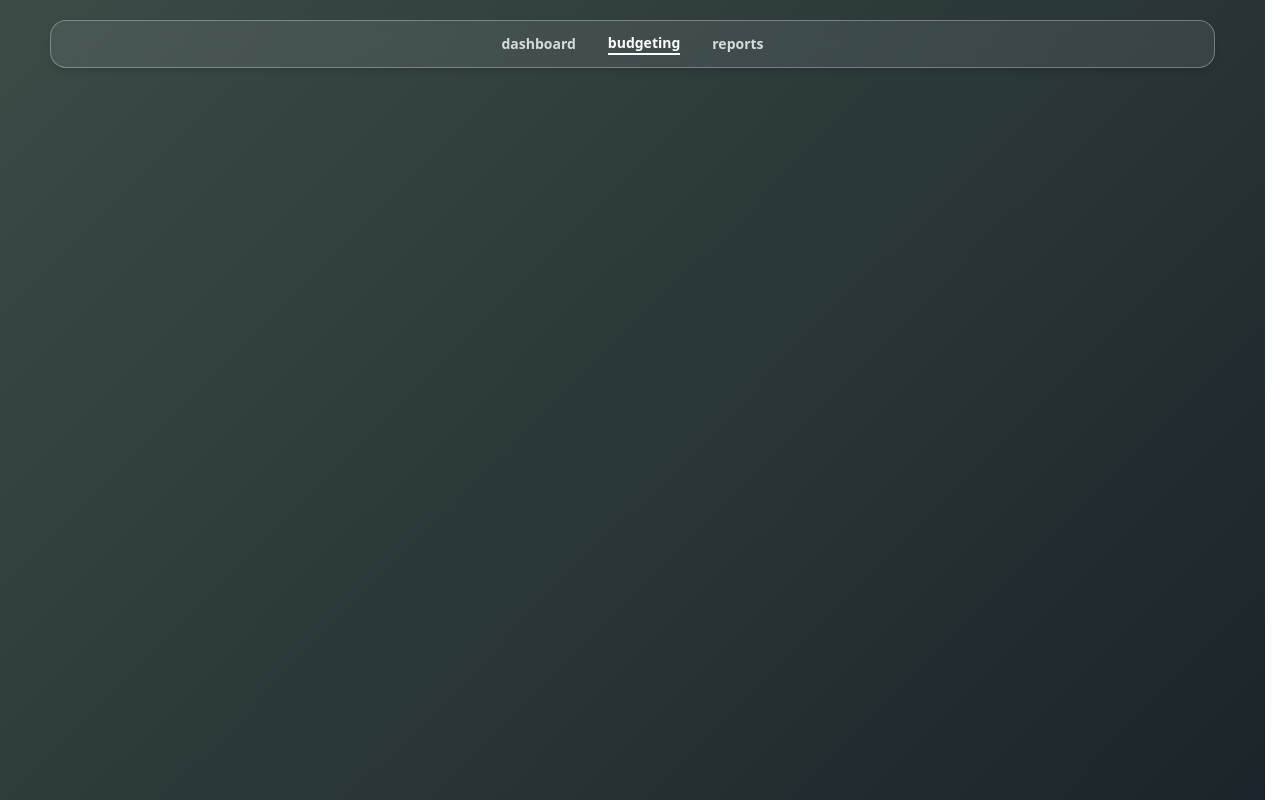
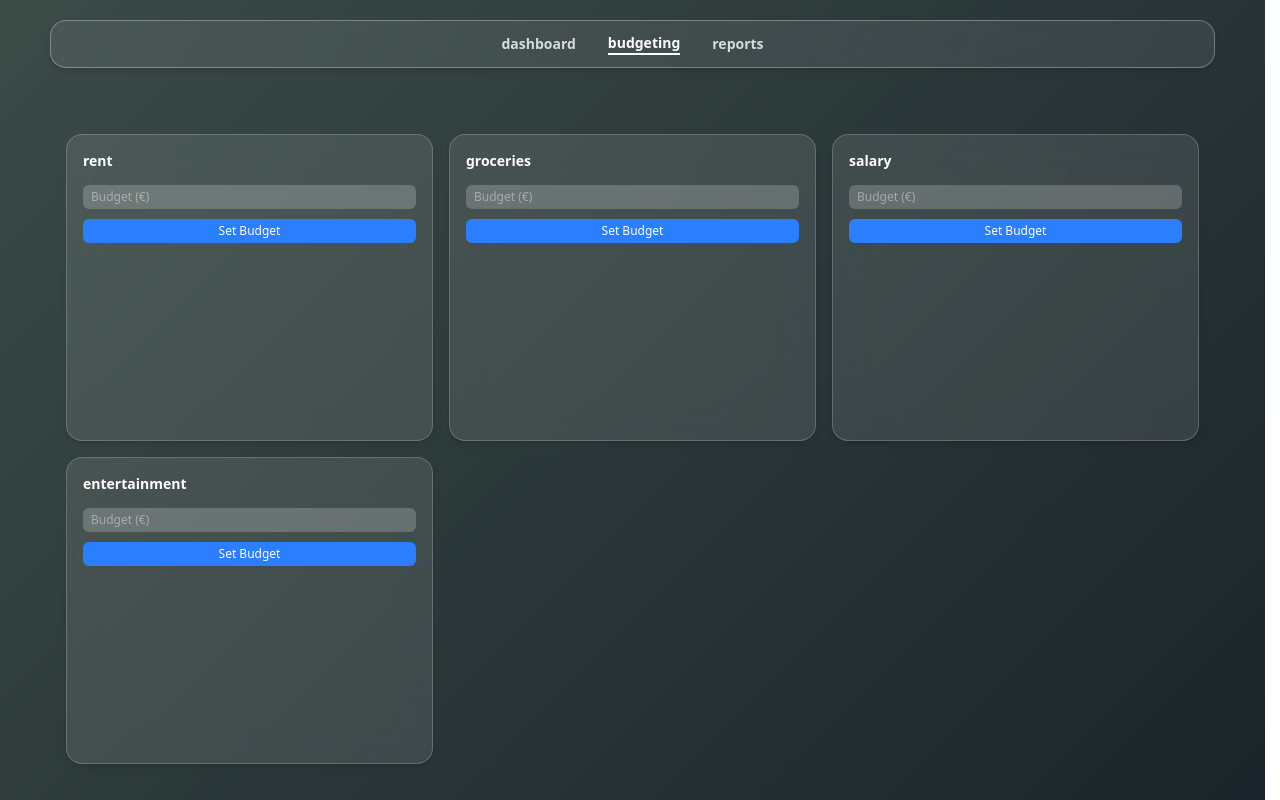
Before and after one commit to philip-ttz/personal-finance-tracker, a React (Vite) app: page / in a window 1280 px wide. Both pictures are taken after a click on the button "budgeting". Built offline with nearby package versions, Linux system fonts and the light colour scheme.

Commit message:
feature: setting budgets

```diff
--- a/src/App.tsx
+++ b/src/App.tsx
@@ -5,6 +5,7 @@ import type { Transaction } from './types/Transaction'
 import { TransactionList } from './components/TransactionList'
 import { CategoryManager } from './components/CategoryManager'
 import { Navbar } from './components/Navbar'
+import { Budgeting } from "./components/Budgeting"
 
 function App() {
   const [transactions, setTransactions] = useState<Transaction[]>([]);
@@ -12,6 +13,7 @@ function App() {
   const [activeTab, setActiveTab] = useState("dashboard");
   const [recentlyDeleted, setRecentlyDeleted] = useState<Transaction | null>(null);
   const [showUndo, setShowUndo] = useState(false);
+  const [budgets, setBudgets] = useState<Record<string, number>>({});
 
   const addTransaction = (type: 'income' | 'expense', amount: number, date: string, category: string, account: string, tag: string) => {
     const newTransaction: Transaction = {
@@ -72,14 +74,26 @@ function App() {
     setCategories(categories.map(cat => (cat === oldCategory ? newCategory : cat)));
   }
 
+  const handleAddBudget = (category: string, amount: number) => {
+    setBudgets((prev) => ({ ...prev, [category]: amount }));
+  };
+
+  const handleRemoveBudget = (category: string) => {
+    setBudgets((prev) => {
+      const copy = { ...prev };
+      delete copy[category];
+      return copy;
+    });
+  };
+
   return (
     <>
     <div className='navbar-area'>
       <Navbar activeTab={activeTab} setActiveTab={setActiveTab} />
     </div>
-    <div className='content-area'>
+
       {activeTab === "dashboard" && (
-        <>
+        <div className='content-area'>
       <aside className='w-70 text-white rounded-2xl shadow h-auto p-6 relative overflow-hidden space-y-6 backdrop-blur-md border border-white/30 w-full bg-gray-300/10'>
         <TransactionForm addTransaction={addTransaction} categories={categories} />
         <CategoryManager
@@ -92,13 +106,10 @@ function App() {
       <main>
       <TransactionList transactions={transactions} removeTransaction={removeTransaction} />
     </main>
-      </>
+      </div>
       )}
-      {activeTab === "Budgetierung" && (
-        <div className="p-8">
-          <h2 className="text-2xl font-semibold text-slate-700 mb-4">Budgetverwaltung</h2>
-          <p className="text-slate-500">Hier kannst du später Budgets pro Kategorie festlegen und Warnungen konfigurieren.</p>
-        </div>
+      {activeTab === "budgeting" && (
+        <Budgeting transactions={transactions} categories={categories}  budgets={budgets} onAddBudget={handleAddBudget} onRemoveBudget={handleRemoveBudget} />
       )}
 
       {activeTab === "Auswertungen" && (
@@ -107,7 +118,7 @@ function App() {
           <p className="text-slate-500">Hier erscheinen später Diagramme, Übersichten und Statistiken.</p>
         </div>
       )}
-      </div>
+
 
       {showUndo && (
         <div className="fixed bottom-6 right-6 bg-gray-800 text-white px-4 py-2 rounded-lg shadow-lg flex items-center space-x-3">
--- /dev/null
+++ b/src/components/Budgeting.tsx
@@ -0,0 +1,117 @@
+import React from "react";
+import type { Transaction } from "../types/Transaction";
+
+interface BudgetingProps {
+  transactions: Transaction[];
+  categories: string[];
+  budgets: Record<string, number>;
+  onAddBudget: (category: string, amount: number) => void;
+  onRemoveBudget: (category: string) => void;
+}
+
+export function Budgeting({
+  transactions,
+  categories,
+  budgets,
+  onAddBudget,
+  onRemoveBudget,
+}: BudgetingProps) {
+  const [newBudgetValues, setNewBudgetValues] = React.useState<Record<string, number>>({});
+
+  const expensesByCategory = transactions
+    .filter((tx) => tx.type === "expense")
+    .reduce<Record<string, number>>((acc, tx) => {
+      acc[tx.category] = (acc[tx.category] || 0) + tx.amount;
+      return acc;
+    }, {});
+
+  return (
+    <div className="grid grid-cols-1 md:grid-cols-3 gap-4 p-4">
+      {categories.map((cat) => {
+        const budget = budgets[cat];
+        const spent = expensesByCategory[cat] || 0;
+        const overspent = budget && spent > budget;
+
+        return (
+          <div
+            key={cat}
+            className="p-4 rounded-2xl bg-white/10 backdrop-blur-lg border border-white/20 shadow-md hover:shadow-lg transition"
+          >
+            <h2 className="text-sm font-semibold text-white mb-3">{cat}</h2>
+
+            {!budget ? (
+              <div className="space-y-2">
+                <input
+                  type="number"
+                  value={newBudgetValues[cat] || ""}
+                  onChange={(e) =>
+                    setNewBudgetValues((prev) => ({
+                      ...prev,
+                      [cat]: parseFloat(e.target.value),
+                    }))
+                  }
+                  placeholder="Budget (€)"
+                  className="w-full text-xs px-2 py-1 rounded-md bg-white/20 text-white/80 outline-none focus:ring focus:ring-blue-300"
+                />
+                <button
+                  onClick={() => {
+                    if (newBudgetValues[cat] && newBudgetValues[cat] > 0)
+                      onAddBudget(cat, newBudgetValues[cat]);
+                  }}
+                  className="w-full bg-blue-500 text-white py-1 rounded-md text-xs hover:bg-blue-600 transition"
+                >
+                  Set Budget
+                </button>
+              </div>
+            ) : (
+              <div className="space-y-3">
+                <div className="flex justify-between text-xs text-gray-300">
+                  <span>{spent.toFixed(2)} € spent</span>
+                  <span>{budget.toFixed(2)} € Budget</span>
+                </div>
+                <div className="w-full bg-gray-700 rounded-full h-2 overflow-hidden">
+                  <div
+                    className={`h-2 rounded-full transition-all duration-500 ${
+                      overspent ? "bg-red-500" : "bg-green-500"
+                    }`}
+                    style={{ width: `${(spent / budget) * 100}%` }}
+                  ></div>
+                </div>
+
+                {overspent && (
+                  <p className="text-red-400 text-xs font-semibold">
+                    ⚠️ Budget exceeded by {(spent - budget).toFixed(2)} €
+                  </p>
+                )}
+
+                <button
+                  onClick={() => onRemoveBudget(cat)}
+                  className="text-xs text-red-400 hover:text-red-600 transition"
+                >
+                  Delete Budget
+                </button>
+
+                <div className="pt-2 border-t border-white/10">
+                  <p className="text-xs text-gray-400 mb-1">Expenses:</p>
+                  <ul className="space-y-1 text-xs text-white/70 max-h-32 overflow-y-auto">
+                    {transactions
+                      .filter((tx) => tx.category === cat && tx.type === "expense")
+                      .map((tx, i) => (
+                        <li
+                          key={i}
+                          className="flex justify-between border-b border-white/5 pb-0.5"
+                        >
+                          <span>{tx.tag || "Keine Notiz"}</span>
+                          <span className="text-right">{tx.amount.toFixed(2)} €</span>
+                        </li>
+                      ))}
+                  </ul>
+                </div>
+              </div>
+            )}
+          </div>
+        );
+      })}
+    </div>
+  );
+}
```
